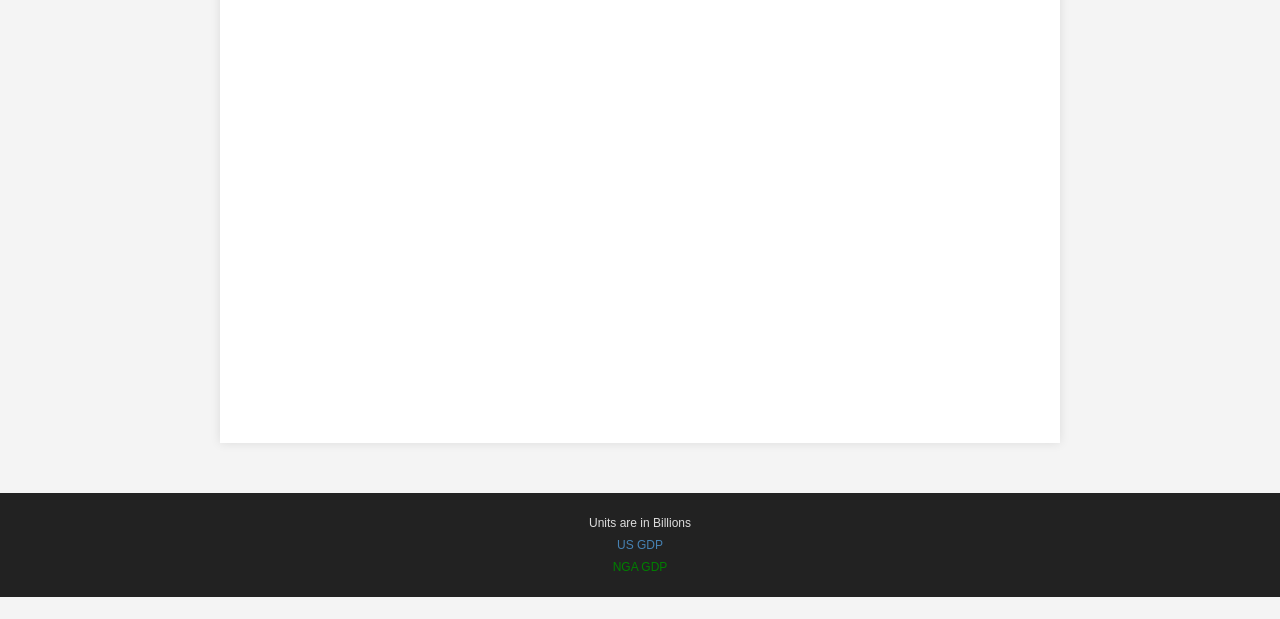
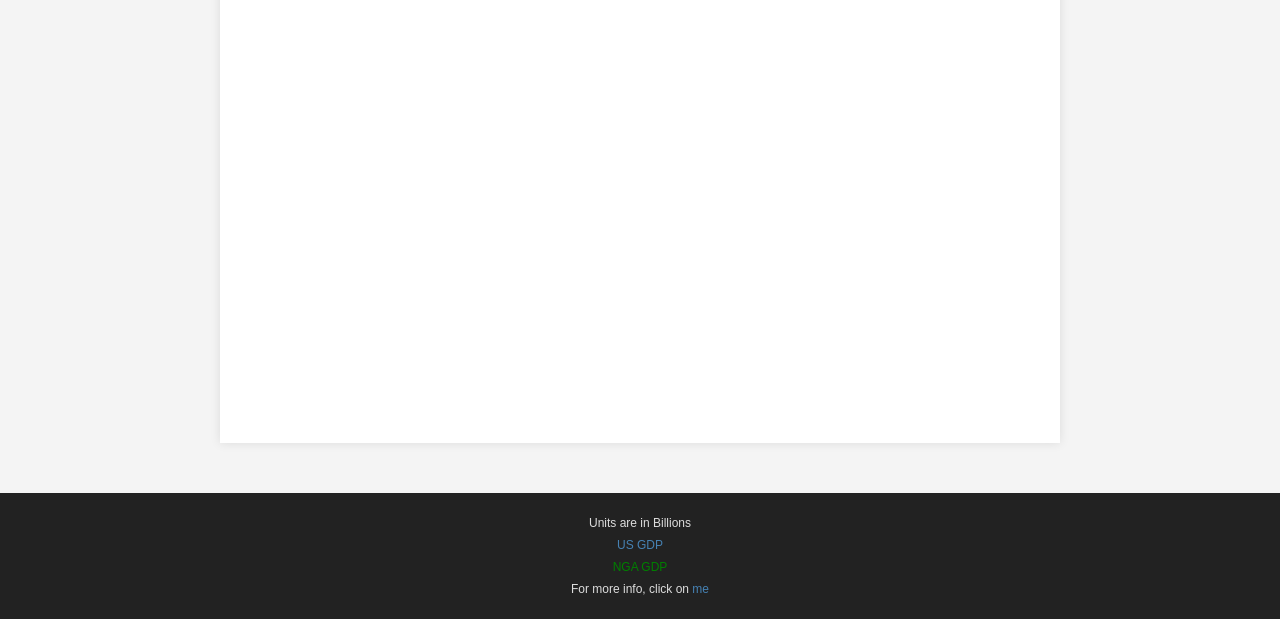
Before and after one commit to Sotonye0808/barChart, a plain HTML site: page index.html in a window 1280 px wide. Shown: the part 705-1324 px from the top of the page. Before the commit the page ends 1302 px from the top, so only its background shows below. Drawn offline with nearby package versions, Linux system fonts and the light colour scheme; no server answers.

Commit message:
On branch main  Changes to be committed: 	modified:   index.html

```diff
--- a/index.html
+++ b/index.html
@@ -23,6 +23,7 @@
     <p>Units are in Billions</p>
     <p class="us-link"><a href="https://raw.githubusercontent.com/freeCodeCamp/ProjectReferenceData/master/GDP-data.json">US GDP</a></p>
     <p class="ng-link"><a href="https://api.worldbank.org/v2/country/NGA/indicator/NY.GDP.MKTP.CD?format=json&date=1960:2020">NGA GDP</a></p>
+    <p class="us-link">For more info, click on <a href="https://github.com/Sotonye0808/barChart/blob/main/README.md">me</a></p>
 </footer>
 </body>
 </html>
```
